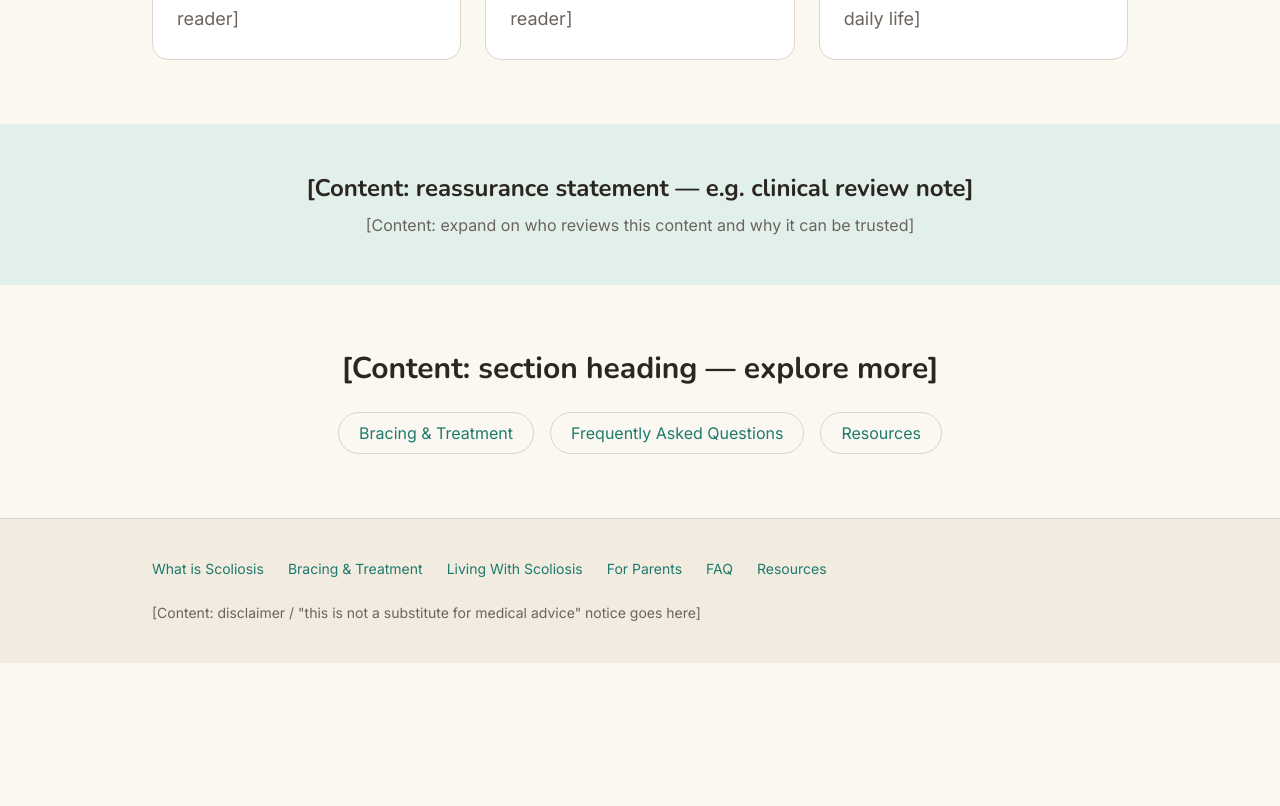
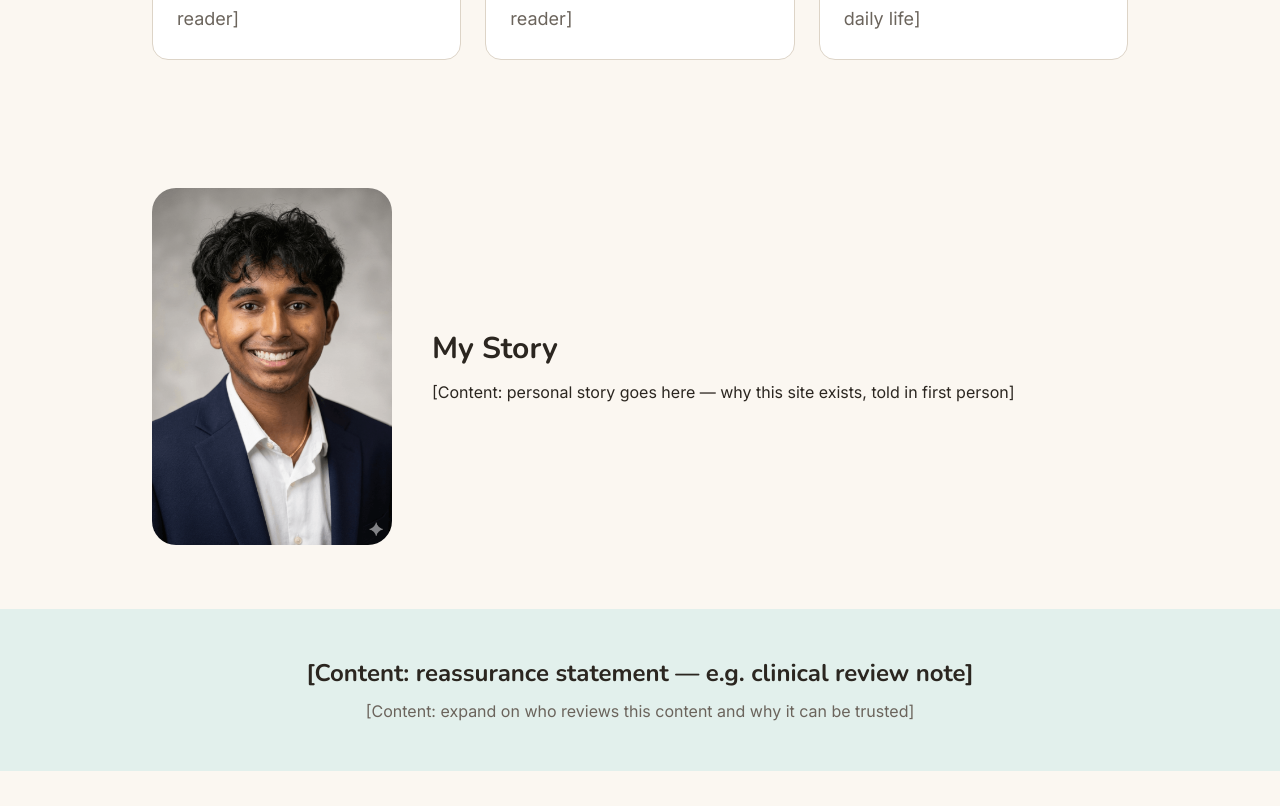
Before and after one commit to Asayajay/boys-with-scoliosis-website, a Next.js app: page / in a window 1280 px wide. Shown: the part 700-1506 px from the top of the page. Before the commit the page ends 1363 px from the top, so only its background shows below. Built offline with nearby package versions, Linux system fonts and the light colour scheme.

Commit message:
Add a My Story section to the homepage
Photo alongside a placeholder for the first-person story of why this
site exists, sitting between the audience-path cards and the
credibility strip.

```diff
--- a/src/app/page.tsx
+++ b/src/app/page.tsx
@@ -1,3 +1,4 @@
+import Image from "next/image";
 import Link from "next/link";
 
 const audiencePaths = [
@@ -73,6 +74,28 @@ export default function Home() {
         </div>
       </section>
 
+      {/* My story */}
+      <section aria-labelledby="my-story-heading" className="mx-auto max-w-5xl px-6 py-16">
+        <div className="grid gap-10 sm:grid-cols-[240px_1fr] items-center">
+          <Image
+            src="/images/ajay-headshot.png"
+            alt="Ajay, who created this site"
+            width={240}
+            height={240}
+            className="rounded-xl object-cover mx-auto sm:mx-0"
+          />
+          <div>
+            <h2 id="my-story-heading" className="text-2xl mb-3">
+              My Story
+            </h2>
+            <p>
+              [Content: personal story goes here — why this site exists, told
+              in first person]
+            </p>
+          </div>
+        </div>
+      </section>
+
       {/* Reassurance / credibility strip */}
       <section aria-labelledby="credibility-heading" className="bg-primary-subtle">
         <div className="mx-auto max-w-5xl px-6 py-12 text-center">
```
Also changed, not shown: public/images/ajay-headshot.png (added).
